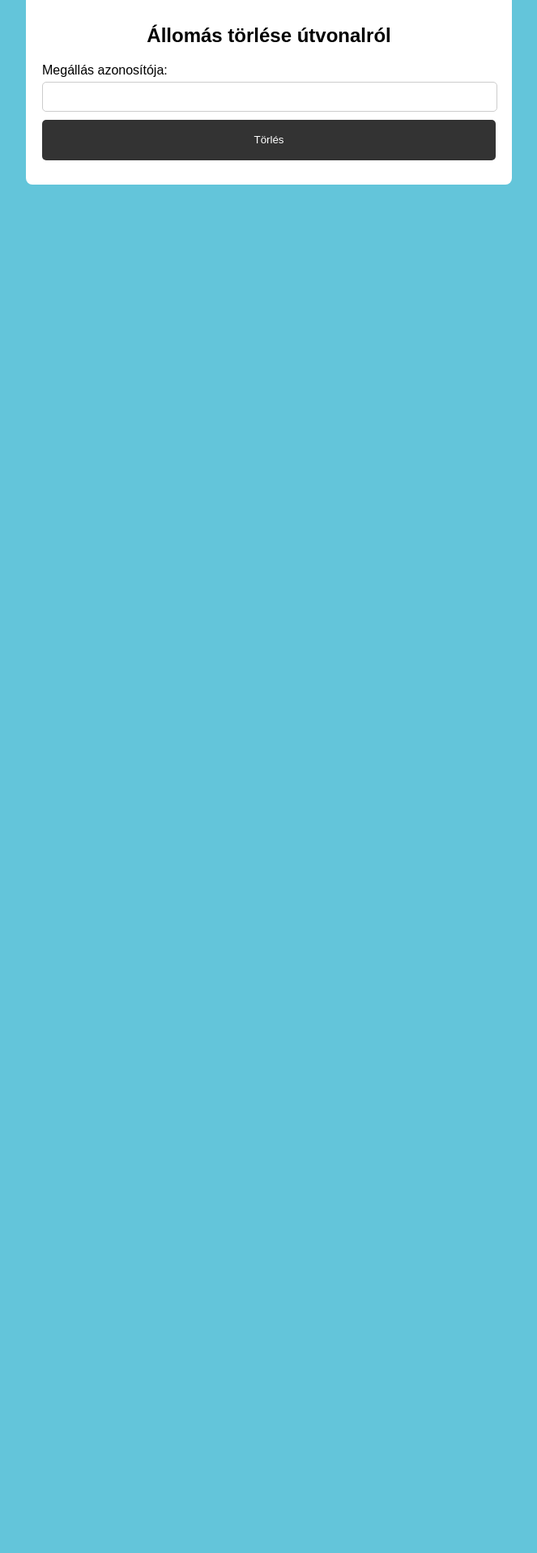
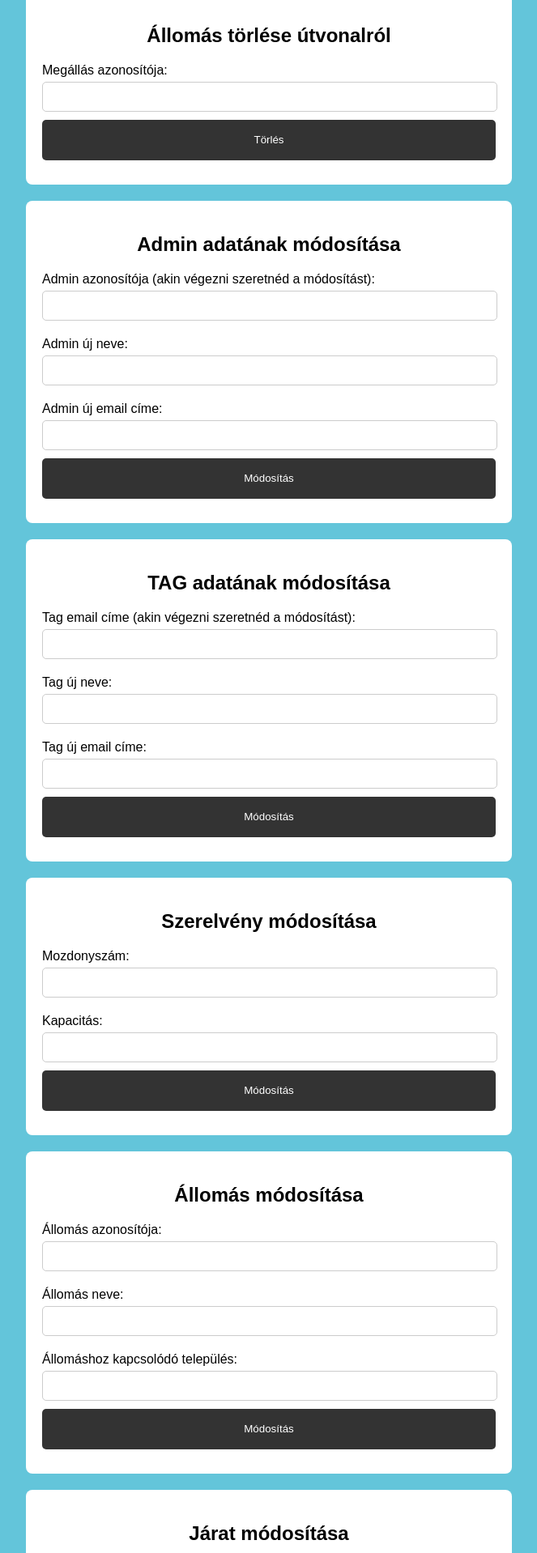
Before and after one commit to RevMarci/vasutmenetrend, a PHP site: page /pages/admin.php in a window 1280 px wide. Shown: the part 4483-6401 px from the top of the page at 81% size, without its empty margins (308-971 px from the left). Before the commit the page ends 4711 px from the top, so only its background shows below. Run offline with PHP 8.4, Linux system fonts and the light colour scheme; the visitor is signed in with stand-in values (Sample User, id 1).

Commit message:
admin szerkeszthető

```diff
--- a/pages/admin.php
+++ b/pages/admin.php
@@ -205,6 +205,131 @@ if ($_SESSION['login'] == '' || $_SESSION['login'] == null || !isset($_SESSION['
 
             <button class="felvitel" type="submit">Törlés</button>
         </form>
+
+        <form class="admin-form" action="../src/Controllers/adminController.php" method="POST">
+            <h2>Admin adatának módosítása</h2>
+            <label for="anum">Admin azonosítója (akin végezni szeretnéd a módosítást):</label>
+            <input type="number" id="anum" name="anum" required>
+
+            <label for="name">Admin új neve:</label>
+            <input type="text" id="name" name="name" required>
+
+            <label for="email">Admin új email címe:</label>
+            <input type="email" id="email" name="email" required>
+
+            <input type="hidden" name="action" value="modify">
+
+            <button class="felvitel" type="submit">Módosítás</button>
+        </form>
+
+        <form class="member-form" action="../src/Controllers/memberController.php" method="POST">
+            <h2>TAG adatának módosítása</h2>
+            <label for="anum">Tag email címe (akin végezni szeretnéd a módosítást):</label>
+            <input type="number" id="anum" name="anum" required>
+
+            <label for="name">Tag új neve:</label>
+            <input type="text" id="name" name="name" required>
+
+            <label for="email">Tag új email címe:</label>
+            <input type="email" id="email" name="email" required>
+
+            <input type="hidden" name="action" value="modify">
+
+            <button class="felvitel" type="submit">Módosítás</button>
+        </form>
+
+        <form class="locomotive-form" action="../src/Controllers/szerelvenyController.php" method="POST">
+            <h2>Szerelvény módosítása</h2>
+            <label for="lnum">Mozdonyszám:</label>
+            <input type="number" id="lnum" name="lnum" required>
+
+            <label for="lcapatity">Kapacitás:</label>
+            <input type="number" id="lcapatity" name="lcapacity" required>
+
+            <input type="hidden" name="action" value="modify">
+
+            <button class="felvitel" type="submit">Módosítás</button>
+        </form>
+
+        <form class="station-form" action="../src/Controllers/allomasController.php" method="POST">
+            <h2>Állomás módosítása</h2>
+            <label for="station-name">Állomás azonosítója:</label>
+            <input type="text" id="station-name" name="sid" required>
+
+            <label for="station-name">Állomás neve:</label>
+            <input type="text" id="station-name" name="sname" required>
+
+            <label for="station-location">Állomáshoz kapcsolódó település:</label>
+            <input type="text" id="station-location" name="splace" required>
+
+            <input type="hidden" name="action" value="modify">
+
+            <button class="felvitel" type="submit">Módosítás</button>
+        </form>
+
+        <form class="tour-form" action="../src/Controllers/jaratController.php" method="POST">
+            <h2>Járat módosítása</h2>
+            <label for="tnum">Járatszám:</label>
+            <input type="number" id="tnum" name="tnum" required>
+
+            <label for="ttype">Szerelvény típusa:</label>
+            <select id="ttype" name="ttype" required>
+                <option value="Szemely">Személy</option>
+                <option value="IC">IC</option>
+                <option value="Gyors">Gyors</option>
+                <option value="Expressz">Expressz</option>
+                <option value="Zonazo">Zónázó</option>
+                <option value="Gyorsszemely">Gyorsított személy</option>
+                <option value="Interregio">IR</option>
+                <option value="Sebes">Sebes</option>
+                <option value="Teher">Teher</option>
+            </select>
+
+            <label for="lnum">Mozdonyszám:</label>
+            <input type="number" id="lnum" name="lnum" required>
+
+            <input type="hidden" name="action" value="modify">
+
+            <button class="felvitel" type="submit">Módosítás</button>
+        </form>
+
+        <form class="ticket-discount-form" action="../src/Controllers/kedvezmenyController.php" method="POST">
+            <h2>Kezdvezmény módosítása</h2>
+            <label for="tdnum">kezdvezmény azonosítója:</label>
+            <input type="number" id="tdnum" name="tdnum" required>
+
+            <label for="tdtype">Kedvezmény típusa:</label>
+            <input type="text" id="tdtype" name="tdtype" required>
+
+            <label for="tdmetric">Kedvezmény mértéke (%):</label>
+            <input type="number" id="tdmetric" name="tdmetric" required>
+
+            <input type="hidden" name="action" value="modify">
+
+            <button class="felvitel" type="submit">Módosítás</button>
+        </form>
+
+        <form class="station-to-tour-form" action="../src/Controllers/megallController.php" method="POST">
+            <h2>Állomás szerkesztése az útvonalon</h2>
+            <label for="stopid">Megállás azonosítója:</label>
+            <input type="number" id="stopid" name="stopid" required>
+
+            <label for="sid">Létező állomás azonosítója:</label>
+            <input type="number" id="sid" name="sid" required>
+
+            <label for="tnum">Létező járat száma:</label>
+            <input type="number" id="tnum" name="tnum" required>
+
+            <label for="arrive-time">Érkezési idő (Nem kezdőállomás esetén):</label>
+            <input type="datetime-local" id="arrive-time" name="arrive-time">
+
+            <label for="start-time">Indulási idő (Nem végállomás esetén):</label>
+            <input type="datetime-local" id="start-time" name="start-time">
+
+            <input type="hidden" name="action" value="modify">
+
+            <button class="felvitel" type="submit">Módosítás</button>
+        </form>
     </div>
 </body>
 </html>
```
Also changed, not shown: src/Controllers/adminController.php (+23 -0 lines).
